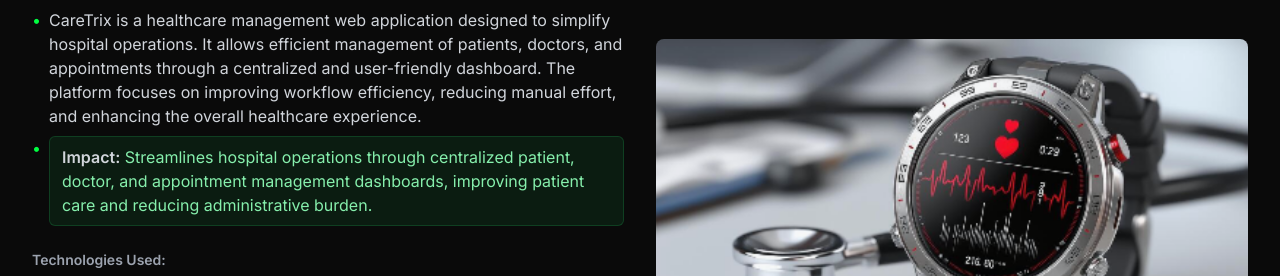
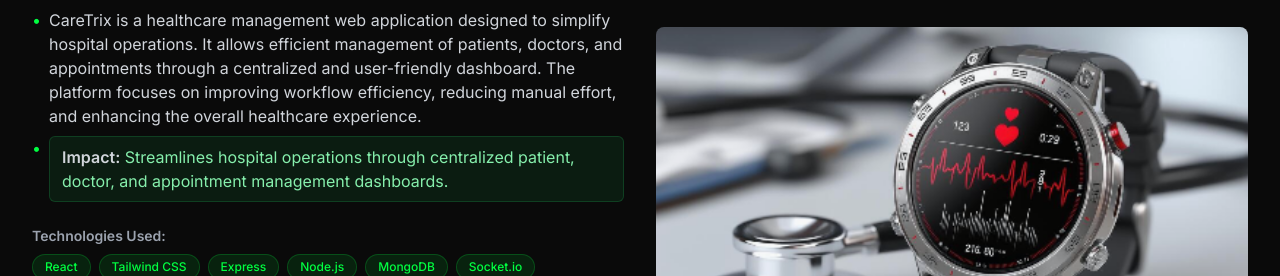
Before and after one commit to GitAjayYadavHub/Portfolio, a React (Vite) app: page / in a window 1280 px wide. Shown: the part 2680-2956 px from the top of the page. Built offline with nearby package versions, Linux system fonts and the light colour scheme; the HTML template or start-up script is replaced by a standard one.

Commit message:
Fix formatting of project descriptions in Projects.jsx

```diff
--- a/src/components/Projects.jsx
+++ b/src/components/Projects.jsx
@@ -11,8 +11,7 @@ const Projects = () => {
       title: 'DuoInsights – Learning Insights & Performance Metrics',
       tagline: 'Turning Learning Data into Insights.',
       category: 'Data analysis / Visualization',
-      description:
-        'The DuoInsights is a data-driven project that visualizes user learning behavior and engagement metrics. It presents insights using interactive charts and dashboards, helping to understand progress trends, user activity, and learning performance through clear and meaningful visualizations.',
+      description: 'The DuoInsights is a data-driven project that visualizes user learning behavior and engagement metrics. It presents insights using interactive charts and dashboards, helping to understand progress trends, user activity, and learning performance through clear and meaningful visualizations.',
       technologies: ['React', 'Chart.js', 'Tailwind CSS', 'Shadcn UI'],
       features: [
         'User progress analysis & lesson completion trends',
@@ -28,15 +27,14 @@ const Projects = () => {
       title: 'CareTrix',
       tagline: 'Smart Healthcare Management Platform',
       category: 'MERN Stack',
-      description:
-        'CareTrix is a healthcare management web application designed to simplify hospital operations. It allows efficient management of patients, doctors, and appointments through a centralized and user-friendly dashboard. The platform focuses on improving workflow efficiency, reducing manual effort, and enhancing the overall healthcare experience.',
+      description: 'CareTrix is a healthcare management web application designed to simplify hospital operations. It allows efficient management of patients, doctors, and appointments through a centralized and user-friendly dashboard. The platform focuses on improving workflow efficiency, reducing manual effort, and enhancing the overall healthcare experience.',
       technologies: ['React', 'Tailwind CSS', 'Express', 'Node.js', 'MongoDB', 'Socket.io'],
       features: [
         'Patient and staff views with organized workflows',
         'Responsive UI for admin and operator use',
         'Fast navigation with clear action affordances'
       ],
-      impact: 'Streamlines hospital operations through centralized patient, doctor, and appointment management dashboards, improving patient care and reducing administrative burden.',
+      impact: 'Streamlines hospital operations through centralized patient, doctor, and appointment management dashboards.',
       image: CareTrixImage,
       codeUrl: 'https://github.com/GitAjayYadavHub/CareTrix',
       liveUrl: 'https://hospitrix-frontend.onrender.com/'
@@ -45,8 +43,7 @@ const Projects = () => {
       title: 'DrawSync – Live Collaborative Whiteboard',
       tagline: 'Stay in Sync. Draw in Real Time.',
       category: 'Digital learning',
-      description:
-        'DrawSync is a real-time collaborative drawing application that enables multiple users to draw together on a shared canvas. It is built to support brainstorming, teaching, and team collaboration by providing a smooth, interactive, and easy-to-use drawing experience directly in the browser.',
+      description: 'DrawSync is a real-time collaborative drawing application that enables multiple users to draw together on a shared canvas. It is built to support brainstorming, teaching, and team collaboration by providing a smooth, interactive, and easy-to-use drawing experience directly in the browser.',
       technologies: ['React', 'WebSockets', 'Tailwind CSS', 'Canvas', 'BarChart', 'Chart.js'],
       features: [
         'Live multi-user drawing and cursor presence',
```
